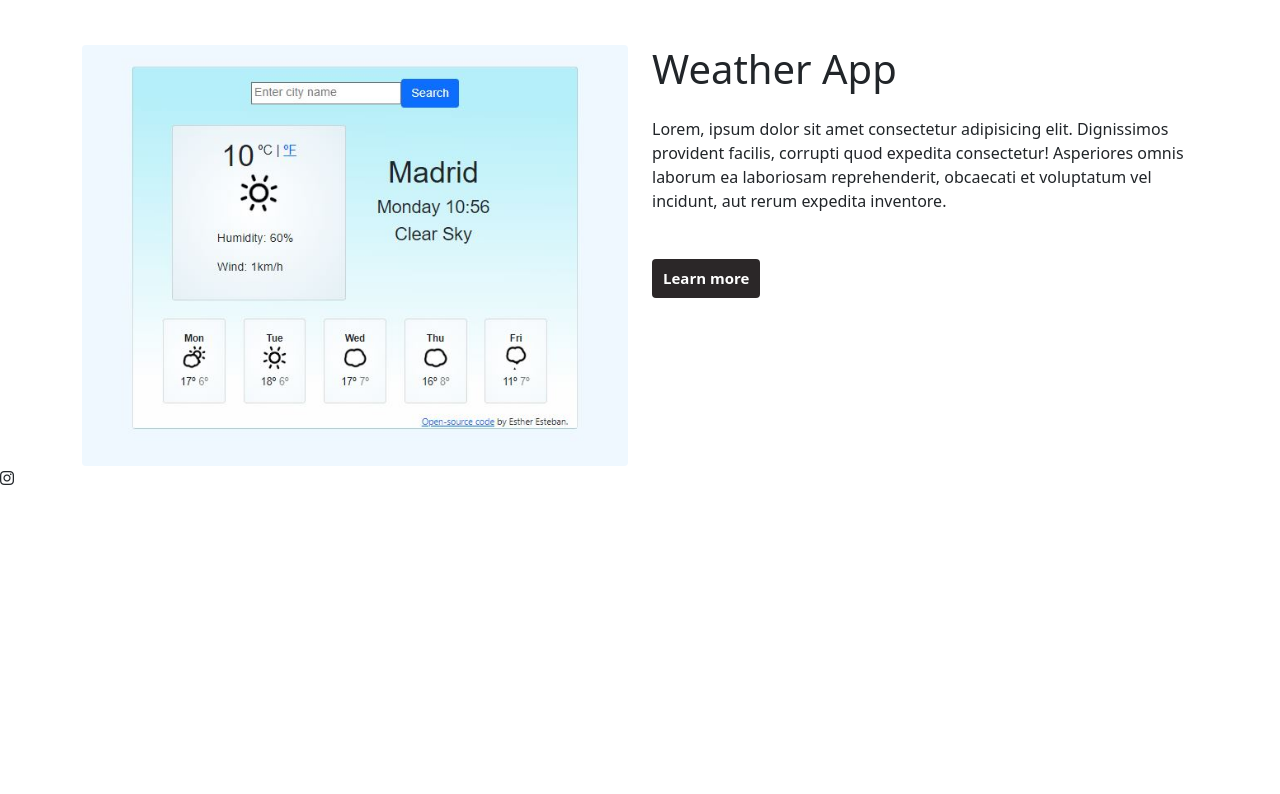
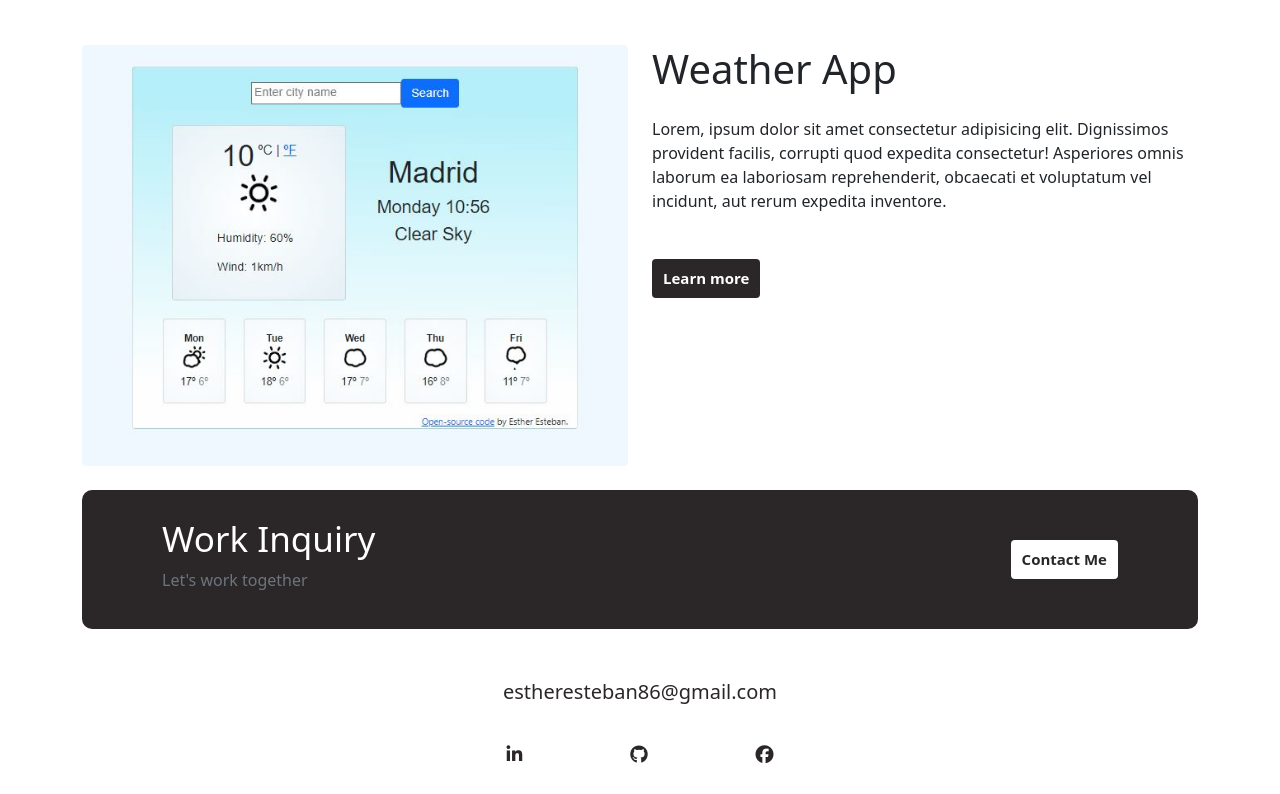
Before and after one commit to EstherEMMG/Portfolio, a plain HTML site: page index.html in a window 1280 px wide. Shown: the part 1515-2309 px from the top of the page. Before the commit the page ends 2005 px from the top, so only its background shows below. Drawn offline with nearby package versions, Linux system fonts and the light colour scheme.

Commit message:
Added footer

```diff
--- a/index.html
+++ b/index.html
@@ -127,7 +127,38 @@
           </div>
         </div>
       </div>
+      <footer class="mt-4">
+        <div class="contact-box mb-5 d-flex justify-content-between">
+          <div>
+            <h4 class="mt-2">Work Inquiry</h4>
+            <p class="text-muted">Let's work together</p>
+          </div>
+          <div>
+            <a href="" class="btn btn-branding">Contact Me</a>
+          </div>
+        </div>
+        <div class="d-flex justify-content-center mb-4">
+          <a href="mailto:estheresteban86@gmail.com" class="email-link"
+            >estheresteban86@gmail.com</a
+          >
+        </div>
+        <div class="d-flex justify-content-center social-links mb-3">
+          <a
+            href="https://www.linkedin.com/in/esther-esteban-mart%C3%ADn-71a629a6"
+            target="_blank"
+            ><i class="fa-brands fa-linkedin-in"></i
+          ></a>
+          <a
+            href="https://github.com/EstherEMMG?tab=repositories"
+            target="_blank"
+          >
+            <i class="fa-brands fa-github"></i>
+          </a>
+          <a href="https://www.facebook.com/estiur.esteban" target="_blank">
+            <i class="fa-brands fa-facebook"></i>
+          </a>
+        </div>
+      </footer>
     </div>
-    <footer><i class="fab fa-instagram" aria-hidden="true"></i></footer>
   </body>
 </html>
--- a/src/style.css
+++ b/src/style.css
@@ -10,6 +10,9 @@ h1 {
 }
 h2 {
   font-size: 40px;
+}
+h4 {
+  font-size: 35px;
 }
 .hero {
   background-color: var(--branding-color);
@@ -36,6 +39,10 @@ h2 {
   font-weight: bold;
   padding: 5px 10px;
   margin: 30px auto;
+  transition: all 150ms ease-in-out;
+}
+.btn-branding-outline:hover {
+  color: white;
 }
 .about-hero {
   padding: 70px 0;
@@ -70,10 +77,51 @@ h2 {
 p {
   font-size: 16px;
 }
+footer .contact-box p {
+  margin: 0;
+}
+footer .contact-box {
+  padding: 20px 80px;
+  border-radius: 10px;
+  background-color: var(--branding-color);
+  color: white;
+}
+
+footer .email-link {
+  text-decoration: none;
+  color: var(--branding-color);
+  font-size: 20px;
+  text-align: center;
+}
+
+footer .email-link:hover {
+  color: black;
+}
+footer .social-links a {
+  color: var(--branding-color);
+  margin: 0 40px;
+  border-radius: 50%;
+  font-size: 18px;
+  padding: 10px 14px;
+  transition: all 150ms ease-in-out;
+}
+footer .social-links a:hover {
+  color: white;
+  background-color: var(--branding-color);
+}
 
 @media (max-width: 900px) {
   h1 {
     font-size: 60px;
+  }
+  h4 {
+    font-size: 20px;
+  }
+  footer .contact-box {
+    padding: 5px 50px;
+  }
+  footer .contact-box p {
+    font-size: 14px;
   }
   .project-description {
     padding: 0;
```
Also changed, not shown: about.html (+32 -0 lines), contact.html (+11 -3 lines), projects.html (+32 -0 lines).
